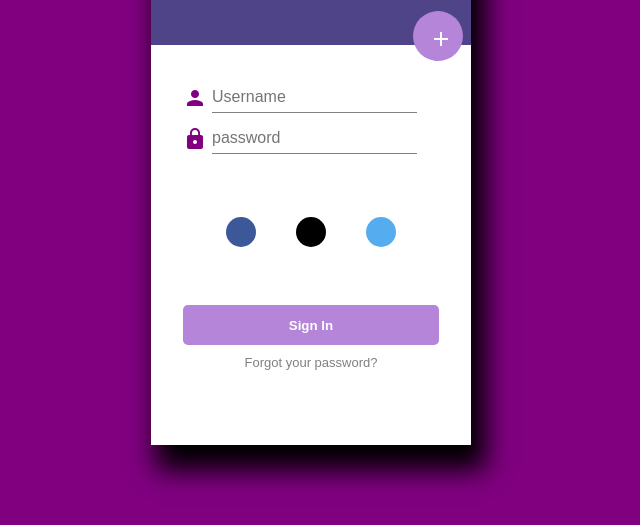
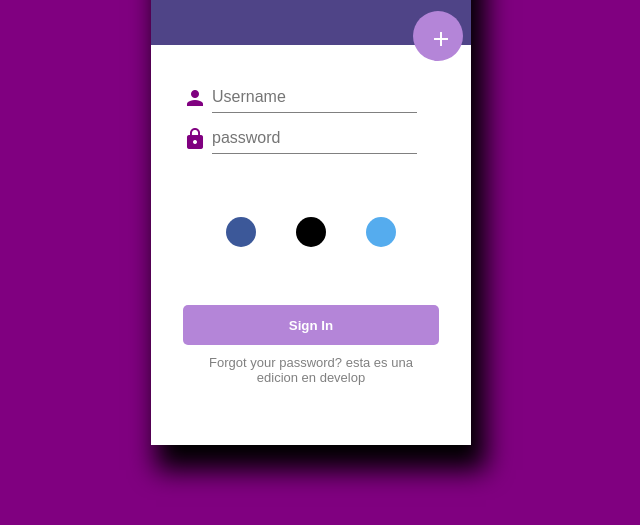
Before and after one commit to OmiHdz/Formularios, a plain HTML site: page index.html in a window 1280 px wide. Shown: the part 205-730 px from the top of the page, without its empty margins (329-969 px from the left). Drawn offline with Linux system fonts and the light colour scheme.

Commit message:
edicion de prueba para comandos

```diff
--- a/index.html
+++ b/index.html
@@ -42,6 +42,9 @@
 						</form>
 						<div class="container-forgot">
 						<a href="#">Forgot your password?</a>
+
+						esta es una edicion en develop
+
 						</div>
 					</div>
 				</div>
```
